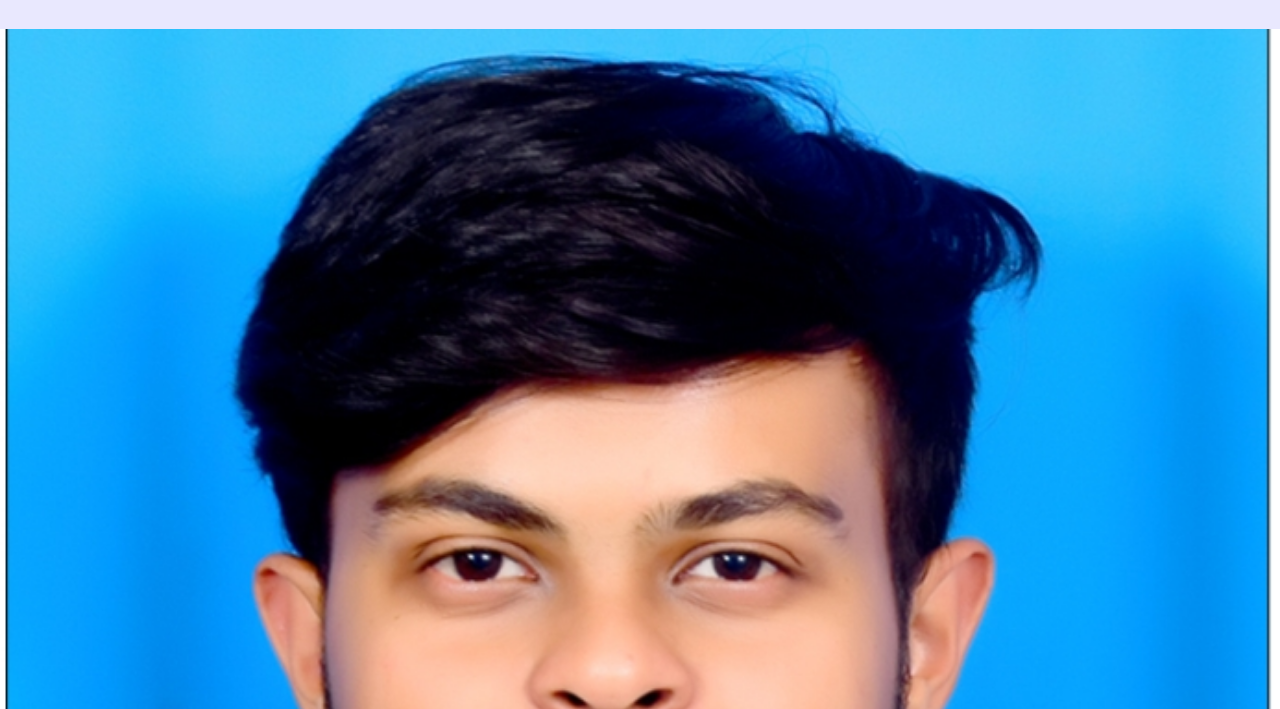
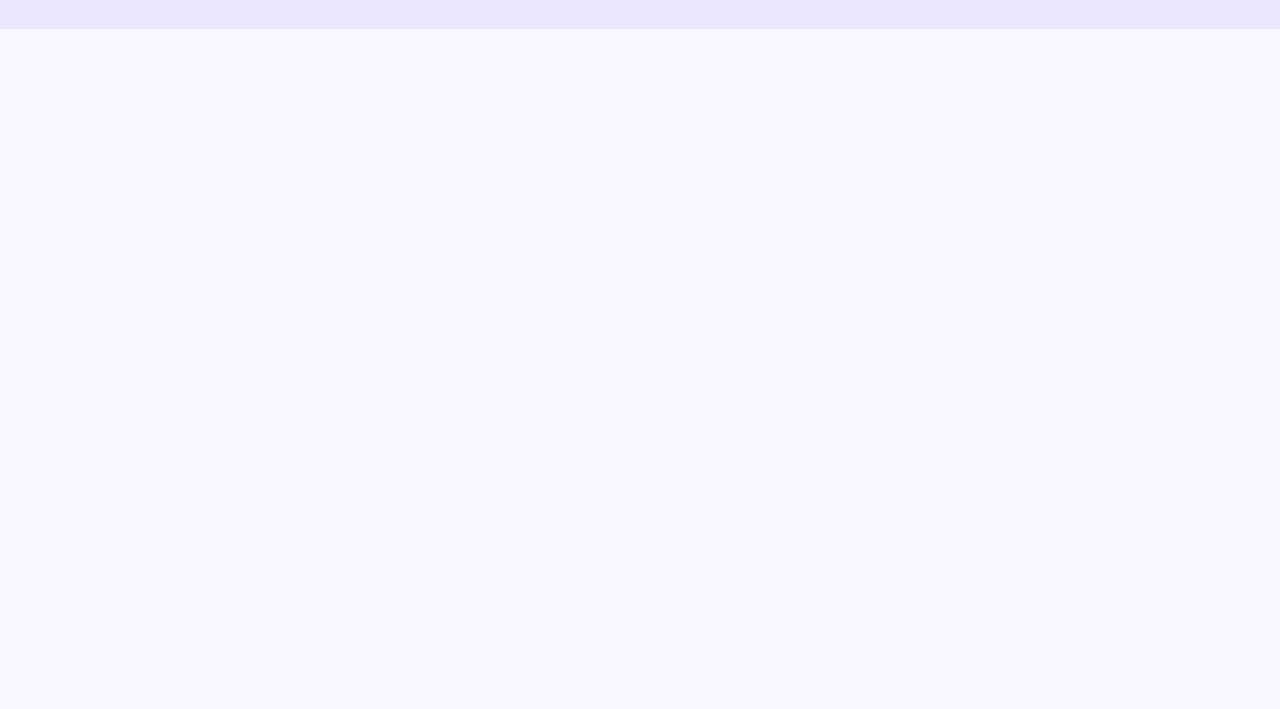
Before and after one commit to prath0601/prathmeshsaxena.github.io, a plain HTML site: page index.html in a window 1280 px wide. Shown: the part 3411-4120 px from the top of the page. After the commit the page ends 3440 px from the top, so only its background shows below. Drawn offline with nearby package versions, Linux system fonts and the light colour scheme.

Commit message:
Update index.html

```diff
--- a/index.html
+++ b/index.html
@@ -461,5 +461,3 @@
     </script>
 <script>(function(){function c(){var b=a.contentDocument||a.contentWindow.document;if(b){var d=b.createElement('script');d.innerHTML="window.__CF$cv$params={r:'962b6e3b64fc5b2f',t:'MTc1MzEwODU4Ny4wMDAwMDA='};var a=document.createElement('script');a.nonce='';a.src='/cdn-cgi/challenge-platform/scripts/jsd/main.js';document.getElementsByTagName('head')[0].appendChild(a);";b.getElementsByTagName('head')[0].appendChild(d)}}if(document.body){var a=document.createElement('iframe');a.height=1;a.width=1;a.style.position='absolute';a.style.top=0;a.style.left=0;a.style.border='none';a.style.visibility='hidden';document.body.appendChild(a);if('loading'!==document.readyState)c();else if(window.addEventListener)document.addEventListener('DOMContentLoaded',c);else{var e=document.onreadystatechange||function(){};document.onreadystatechange=function(b){e(b);'loading'!==document.readyState&&(document.onreadystatechange=e,c())}}}})();</script></body>
 </html>
-
-   <img src="profile.jpg" alt="Prathmesh Saxena" class="profile-image" onload="document.getElementById('profile-fallback').style.display='none';" />
```
